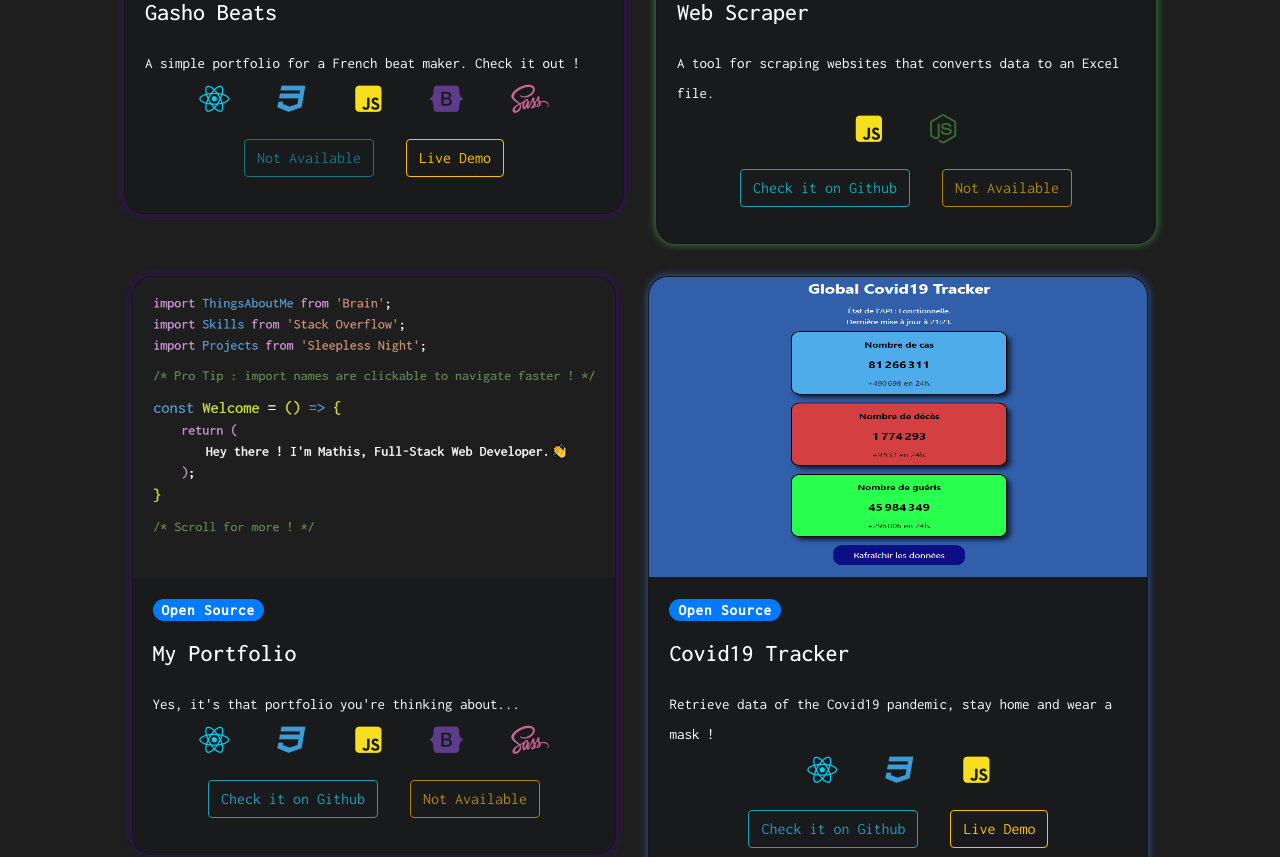
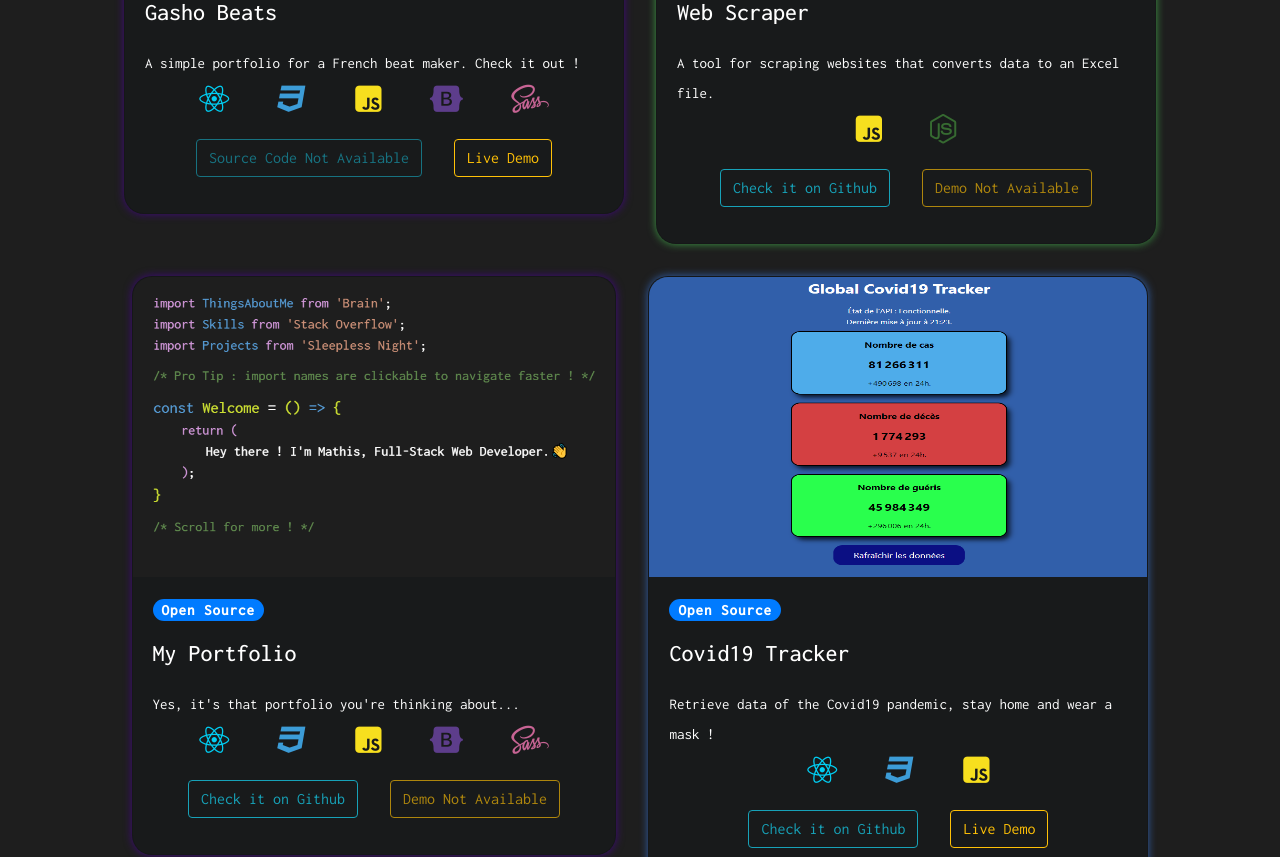
Before and after one commit to Neox63/Portfolio, a React (Create React App) app: page / in a window 1280 px wide. Shown: the part 4780-5637 px from the top of the page. Built offline with nearby package versions, Linux system fonts and the light colour scheme; no server answers.

Commit message:
New button texts

```diff
--- a/src/Components/Card/ProjectCard/ProjectCard.jsx
+++ b/src/Components/Card/ProjectCard/ProjectCard.jsx
@@ -22,8 +22,8 @@ const ProjectCard = ({ children, color, img, title, desc, repo, prod, isNew, sch
                     { children }
                 </div>
                 <div className="d-flex flex-wrap justify-content-center">
-                    { (repo) ? (<a target="_blank" rel="noopener noreferrer" href={ repo } className="btn btn-outline-info m-3">Check it on Github</a>) : (<a href="/" className="disabled btn btn-outline-info m-3">Not Available</a>) }
-                    { (prod) ? (<a target="_blank" rel="noopener noreferrer" href={ prod } className="btn btn-outline-warning m-3">Live Demo</a>) : (<a href="/" className="disabled btn btn-outline-warning m-3">Not Available</a>) }
+                    { (repo) ? (<a target="_blank" rel="noopener noreferrer" href={ repo } className="btn btn-outline-info m-3">Check it on Github</a>) : (<a href="/" className="disabled btn btn-outline-info m-3">Source Code Not Available</a>) }
+                    { (prod) ? (<a target="_blank" rel="noopener noreferrer" href={ prod } className="btn btn-outline-warning m-3">Live Demo</a>) : (<a href="/" className="disabled btn btn-outline-warning m-3">Demo Not Available</a>) }
                     {/* { (e4) ? (<Link to={ `e4/${path}` }><div className="btn btn-outline-danger m-3">E4 Details</div></Link>) : ('') } */}
                 </div>
             </div>
```
